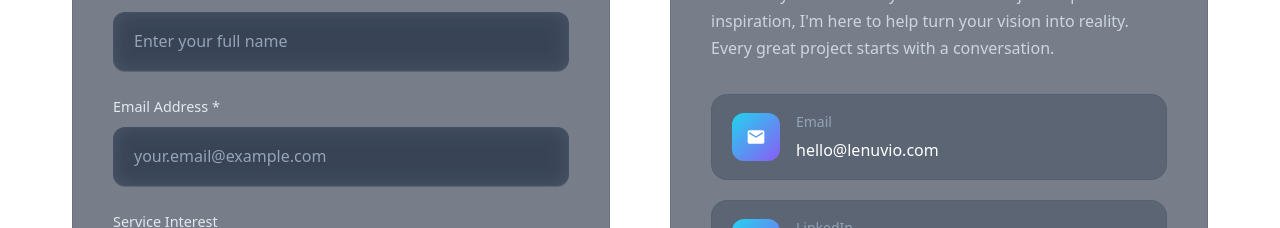
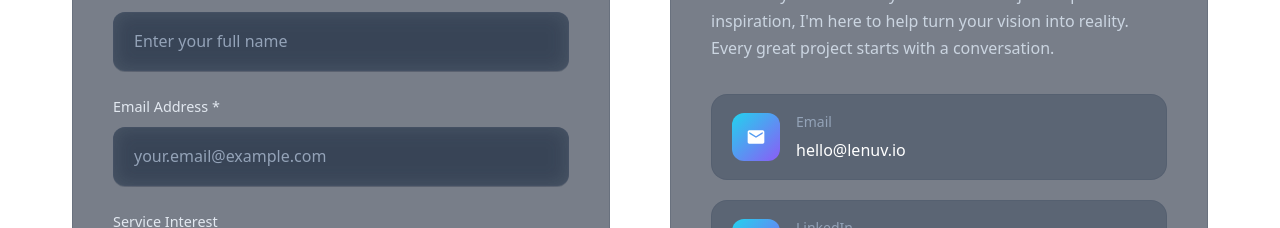
Before and after one commit to bradmccray89/lenuvio, a Next.js app: page / in a window 1280 px wide. Shown: the part 6980-7208 px from the top of the page. Built offline with nearby package versions, Linux system fonts and the light colour scheme.

Commit message:
feat: Update contact email address to new domain

```diff
--- a/app/components/contact/Contact.tsx
+++ b/app/components/contact/Contact.tsx
@@ -250,7 +250,7 @@ export const Contact: React.FC<ContactProps> = ({ selectedService }) => {
 
               <div className={styles.contactMethods}>
                 <a
-                  href='mailto:hello@lenuvio.com'
+                  href='mailto:hello@lenuv.io'
                   target='_blank'
                   rel='noopener noreferrer'
                   className={styles.contactMethod}>
@@ -259,7 +259,7 @@ export const Contact: React.FC<ContactProps> = ({ selectedService }) => {
                   </div>
                   <div className={styles.methodContent}>
                     <div className={styles.methodLabel}>Email</div>
-                    <div className={styles.methodValue}>hello@lenuvio.com</div>
+                    <div className={styles.methodValue}>hello@lenuv.io</div>
                   </div>
                 </a>
 
```
